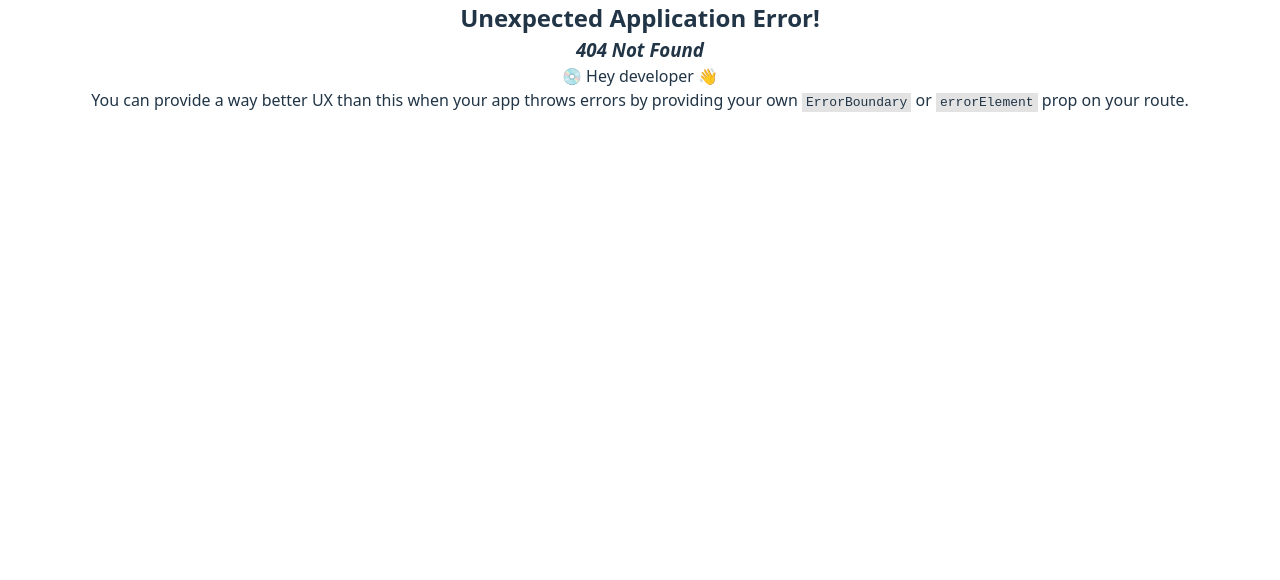
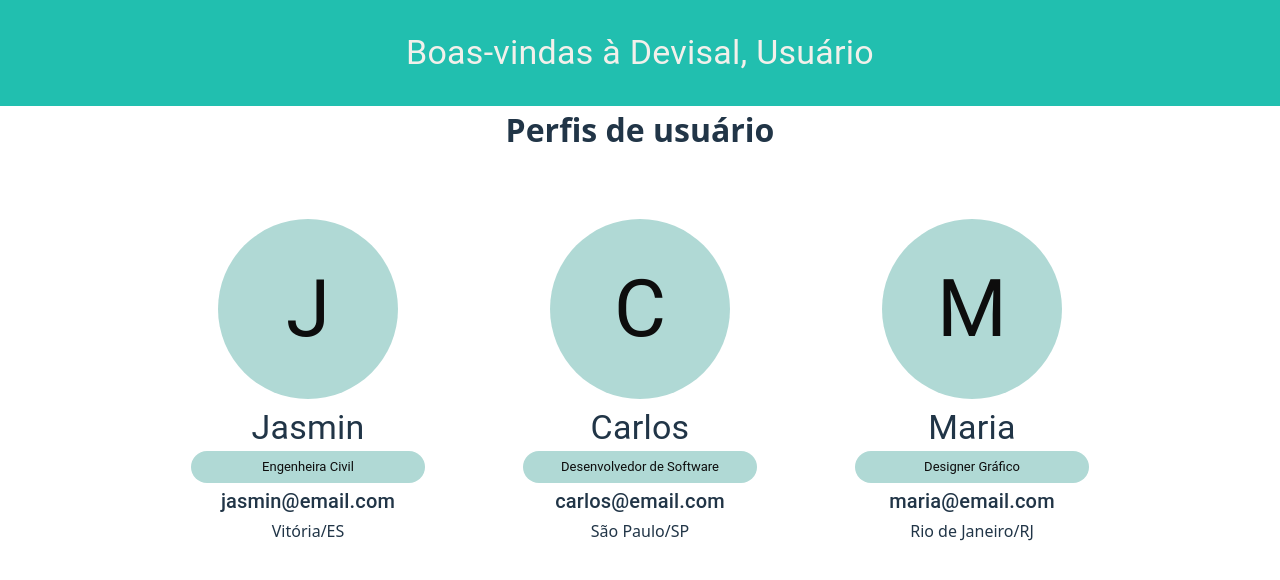
Before and after one commit to DhwtjNepomuceno/rede-social, a React (Vite) app: page /perfis in a window 1280 px wide. Before the commit this address had no page. Shown: the top 580 px of the page. Built offline with nearby package versions, Linux system fonts and the light colour scheme.

Commit message:
feat: nova pagina

```diff
--- a/src/components/App/index.jsx
+++ b/src/components/App/index.jsx
@@ -1,12 +1,21 @@
 import "./style.css";
 import { ThemeProvider } from "@mui/material/styles";
+import { Box, Typography } from "@mui/material";
 import { RouterProvider } from "react-router";
 import routes from "../../routes";
 import theme from "../../styles/theme/dark";
 
 function App() {
+  const nome = "Usuário";
+
   return (
     <ThemeProvider theme={theme}>
+      <Box component="header" sx={{ p: 4, bgcolor: "main.primary" }}>
+        <Typography component="h1" variant="h4" color="main.white">
+          Boas-vindas à Devisal, {nome}
+        </Typography>
+      </Box>
+
       <RouterProvider router={routes} />
     </ThemeProvider>
   );
--- a/src/pages/Home/index.jsx
+++ b/src/pages/Home/index.jsx
@@ -1,48 +1,11 @@
 import "./style.css";
 
-import CardPerfil from "../../components/CardPerfil";
-import CardHabilidade from "../../components/CardHabilidade";
-
-import Box from "@mui/material/Box";
-import Typography from "@mui/material/Typography";
+import { NavLink } from "react-router";
+import { gerarID } from "../../utils/gerarID";
 
 // Gerando um número para ID do objeto (excluir depois)
-function gerarID() {
-  let numero = Math.random();
-  numero *= 100000;
-  return numero.toFixed();
-}
 
 function HomePage() {
-  const nome = "Usuário";
-
-  // Mockando uma lista de perfis (isso estaria vindo da API)
-  const listaPerfis = [
-    {
-      id: gerarID(),
-      nome: "Jasmin",
-      profissao: "Engenheira Civil",
-      cidade: "Vitória",
-      uf: "ES",
-      email: "jasmin@email.com"
-    },
-    {
-      id: gerarID(),
-      nome: "Carlos",
-      profissao: "Desenvolvedor de Software",
-      cidade: "São Paulo",
-      uf: "SP",
-      email: "carlos@email.com"
-    },
-    {
-      id: gerarID(),
-      nome: "Maria",
-      profissao: "Designer Gráfico",
-      cidade: "Rio de Janeiro",
-      uf: "RJ",
-      email: "maria@email.com"
-    }
-  ];
 
   const listaCompetencias = [
     {
@@ -54,36 +17,20 @@ function HomePage() {
 
   return (
     <>
-      <Box component="header" sx={{ p: 4, bgcolor: "main.primary" }}>
-        <Typography component="h1" variant="h4" color="main.white">
-          Boas-vindas à Devisal, {nome}
-        </Typography>
-      </Box>
+      <main>
+        <h1>Olá mundo</h1>
+        <NavLink to="/perfis">Perfis de usuário</NavLink>
 
-    <main>
-      <div className="Perfis">
-        { listaPerfis.map((perfil) => ( // Renderizando lista da tela (JS básico)
-          <CardPerfil
-            key={perfil.id} // Cada elemento JSX precisa ter um ID único
-            nome={perfil.nome}
-            profissao={perfil.profissao}
-            cidade={perfil.cidade}
-            uf={perfil.uf}
-            email={perfil.email}
-          />
-        )) }
-      </div>
-      { listaCompetencias.map((competencia) => (
+        {/*
+
+        {listaCompetencias.map((competencia) => (
           <CardHabilidade
             key={competencia.id}
             habilidade={competencia.habilidade}
             nivel={competencia.nivel}
           />
-        )) }
-      <div>
-
-      </div>
-    </main>
+        ))} */}
+      </main>
     </>
   );
 }
--- a/src/pages/Home/style.css
+++ b/src/pages/Home/style.css
@@ -2,12 +2,3 @@ main {
     display: grid;
     justify-content: center;
 }
-
-.Perfis {
-    display: grid;
-    grid-template-columns: 1fr 1fr 1fr;
-    justify-content: center;
-    gap: 32px;
-    padding: 32px;
-    width: fit-content;
-}
--- /dev/null
+++ b/src/pages/Perfils/index.jsx
@@ -0,0 +1,54 @@
+import "./style.css"
+import { gerarID } from "../../utils/gerarID";
+
+import CardPerfil from "../../components/CardPerfil";
+
+function PerfisPage() {
+    // Mockando uma lista de perfis (isso estaria vindo da API)
+    const listaPerfis = [
+        {
+            id: gerarID(),
+            nome: "Jasmin",
+            profissao: "Engenheira Civil",
+            cidade: "Vitória",
+            uf: "ES",
+            email: "jasmin@email.com"
+        },
+        {
+            id: gerarID(),
+            nome: "Carlos",
+            profissao: "Desenvolvedor de Software",
+            cidade: "São Paulo",
+            uf: "SP",
+            email: "carlos@email.com"
+        },
+        {
+            id: gerarID(),
+            nome: "Maria",
+            profissao: "Designer Gráfico",
+            cidade: "Rio de Janeiro",
+            uf: "RJ",
+            email: "maria@email.com"
+        }
+    ];
+
+    return (
+        <main>
+            <h1>Perfis de usuário</h1>
+            <div className="Perfis">
+                {listaPerfis.map((perfil) => ( // Renderizando lista da tela (JS básico)
+                    <CardPerfil
+                        key={perfil.id} // Cada elemento JSX precisa ter um ID único
+                        nome={perfil.nome}
+                        profissao={perfil.profissao}
+                        cidade={perfil.cidade}
+                        uf={perfil.uf}
+                        email={perfil.email}
+                    />
+                ))}
+            </div>
+        </main>
+    )
+}
+
+export default PerfisPage;
--- /dev/null
+++ b/src/pages/Perfils/style.css
@@ -0,0 +1,13 @@
+main {
+    display: grid;
+    justify-content: center;
+}
+
+.Perfis {
+    display: grid;
+    grid-template-columns: 1fr 1fr 1fr;
+    justify-content: center;
+    gap: 32px;
+    padding: 32px;
+    width: fit-content;
+}
--- a/src/routes.js
+++ b/src/routes.js
@@ -1,10 +1,15 @@
 import { createBrowserRouter } from "react-router";
 import HomePage from "./pages/Home";
+import PerfisPage from "./pages/Perfils";
 
 const routes = createBrowserRouter([
     {
         path: "/",
         Component: HomePage
+    },
+    {
+        path: "perfis",
+        Component: PerfisPage
     }
 ]);
 
--- /dev/null
+++ b/src/utils/gerarID.js
@@ -0,0 +1,6 @@
+
+export function gerarID() {
+    let numero = Math.random();
+    numero *= 100000;
+    return numero.toFixed();
+}
```
